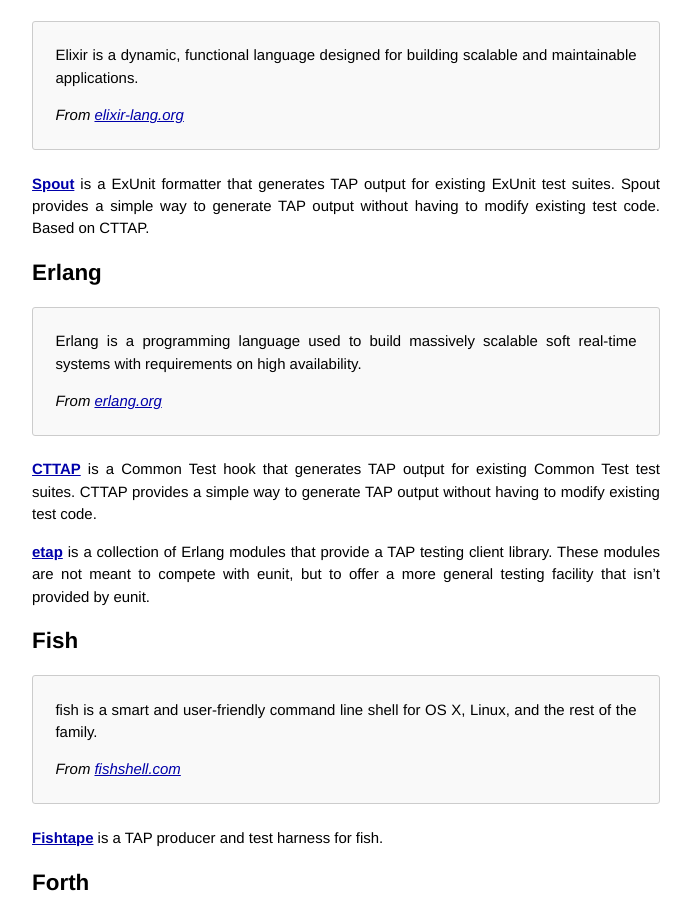
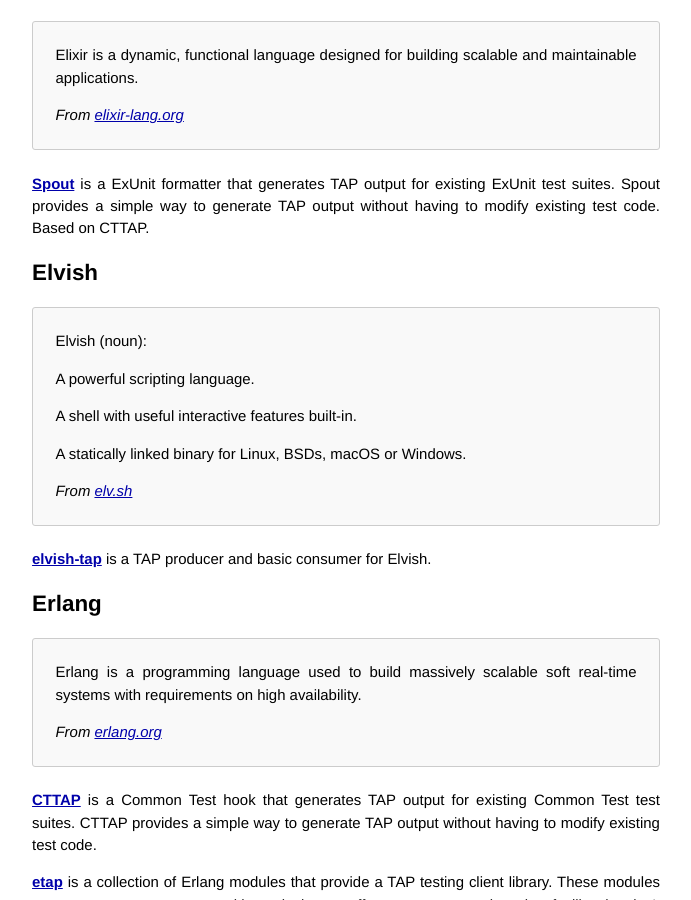
Before and after one commit to TestAnything/testanything.github.io, a Jekyll site: the page built from producers.md, in a window 1280 px wide and 900 px high, scrolled down 2725 px. Shown: the whole window, without its empty margins (294-985 px from the left). Built offline with Jekyll 4.4.1, drawn with Linux system fonts in a browser that asks for light colours.

Commit message:
Mention elvish-tap, a TAP producer and basic consumer for Elvish (#184)

```diff
--- a/producers.md
+++ b/producers.md
@@ -18,6 +18,7 @@
 [Common Lisp](#common-lisp),
 [Crystal](#crystal),
 [Elixir](#elixir),
+[Elvish](#elvish),
 [Erlang](#erlang),
 [Fish](#fish),
 [Forth](#forth),
@@ -182,6 +183,21 @@
 generates TAP output for existing ExUnit test suites. Spout provides
 a simple way to generate TAP output without having to modify existing
 test code. Based on CTTAP.
+
+## <a id="elvish"></a> [Elvish](#elvish)
+
+> Elvish (noun):
+>
+> A powerful scripting language.
+>
+> A shell with useful interactive features built-in.
+>
+> A statically linked binary for Linux, BSDs, macOS or Windows.
+>
+> *From [elv.sh](https://elv.sh/)*
+
+**[elvish-tap](https://github.com/tesujimath/elvish-tap)** is a TAP producer
+and basic consumer for Elvish.
 
 ## <a id="erlang"></a> [Erlang](#erlang)
 
```
Also changed, not shown: consumers.md (+6 -0 lines).
